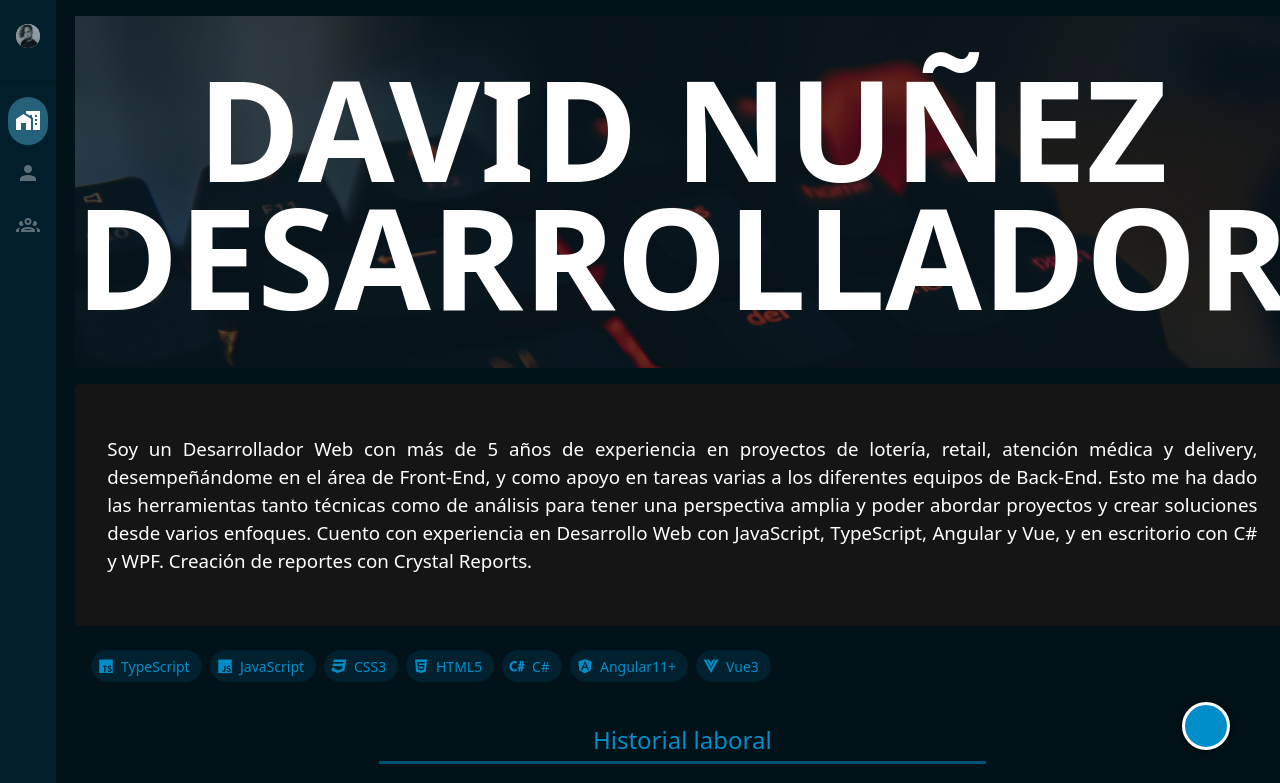
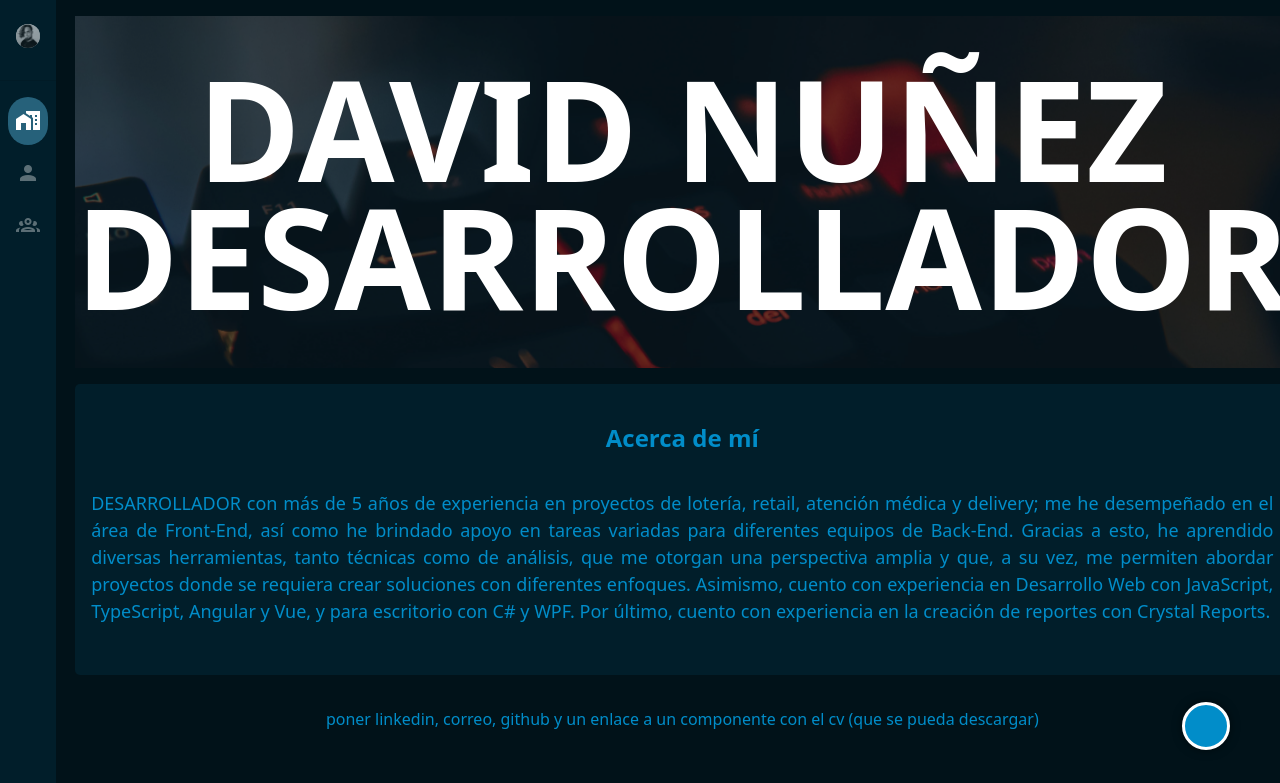
Before and after one commit to daanube/my-own-portfolio-shove-it, a Vue app: page /#/ in a window 1280 px wide. Shown: the top 783 px of the page. Built offline with nearby package versions, Linux system fonts and the light colour scheme.

Commit message:
Cambiando estilos y texto del welcome component
Cambiando estilos y texto del welcome component

```diff
--- a/src/views/Components/ArticleComponent.vue
+++ b/src/views/Components/ArticleComponent.vue
@@ -1,5 +1,10 @@
 <script lang="ts" setup>
     const props = defineProps({
+        articleTitle: {
+            type: String,
+            default: "",
+            required: true,
+        },
         articleText: {
             type: String,
             default: "",
@@ -13,7 +18,8 @@
 
 <template>
     <article id="Article">
-        <h3 id="ArticleTitle">{{ props.articleText }}</h3>
+        <h2 id="ArticleTitle" :v-if=props.articleTitle>{{ props.articleTitle }}</h2>
+        <p id="ArticleText">{{ props.articleText }}</p>
     </article>
 </template>
 
@@ -23,20 +29,26 @@
 <style lang="css" scoped>
     #Article {
         border-radius: 5px;
-        background-color: var(--greyishBlack);
-        color: #fff;
+        background-color: var(--darkColor-2);
+        color:  var(--baseColor);
         margin: 1rem 0 auto;
         padding: 1rem;
-        /* height: 10rem; */
-        /* height: 1024px; */
         display: flex;
+        flex-direction: column;
     }
     #ArticleTitle {
         width: 100%;
         text-align: center;
-        padding: 1rem;
+        padding: 0;
+        overflow-wrap: break-word;
+        margin-bottom: 0;
+    }
+    #ArticleText {
+        width: 100%;
+        padding: 1rem 0;
+        font-size: large;
+        font-weight: 400;
         text-align: justify;
         overflow-wrap: break-word;
-        font-weight: 400;
     }
 </style>
--- a/src/views/Welcome/WelcomeView.vue
+++ b/src/views/Welcome/WelcomeView.vue
@@ -3,11 +3,12 @@
     import MainTitleComponent from '../Components/MainTitleComponent.vue';
     import ArticleComponent from '../Components/ArticleComponent.vue';
     import TimelineComponent from '../Components/TimelineComponent.vue';
-    import TechStackChipList from '../Components/TechStackChipList.vue';
+    import TechStackChipListComponent from '../Components/TechStackChipListComponent.vue';
 
     const welcomeTitle = "DAVID NUÑEZ DESARROLLADOR";
     const bgUrl = "/images/bgs/michelle-ding-unsplash.jpg";
-    const articleText = "Soy un Desarrollador Web con más de 5 años de experiencia en proyectos de lotería, retail, atención médica y delivery, desempeñándome en el área de Front-End, y como apoyo en tareas varias a los diferentes equipos de Back-End. Esto me ha dado las herramientas tanto técnicas como de análisis para tener una perspectiva amplia y poder abordar proyectos y crear soluciones desde varios enfoques. Cuento con experiencia en Desarrollo Web con JavaScript, TypeScript, Angular y Vue, y en escritorio con C# y WPF. Creación de reportes con Crystal Reports.";
+    const articleTitle = "Acerca de mí";
+    const articleText = "DESARROLLADOR con más de 5 años de experiencia en proyectos de lotería, retail, atención médica y delivery; me he desempeñado en el área de Front-End, así como he brindado apoyo en tareas variadas para diferentes equipos de Back-End. Gracias a esto, he aprendido diversas herramientas, tanto técnicas como de análisis, que me otorgan una perspectiva amplia y que, a su vez, me permiten abordar proyectos donde se requiera crear soluciones con diferentes enfoques. Asimismo, cuento con experiencia en Desarrollo Web con JavaScript, TypeScript, Angular y Vue, y para escritorio con C# y WPF. Por último, cuento con experiencia en la creación de reportes con Crystal Reports.";
 </script>
 
 <!-- //////////////////////////////////////////////////////////////////////// -->
@@ -18,8 +19,10 @@
         <div class="row mainTitle" id="mainTitle">
             <div class="col-12 slotArea">
                 <MainTitleComponent :mainTitleText='welcomeTitle' :image-url='`url(${bgUrl})`' />
-                <ArticleComponent :articleText="articleText"/>
-                <TechStackChipList />
+                <ArticleComponent :articleTitle="articleTitle" :articleText="articleText"/>
+                <p class="falta"> poner linkedin, correo, github y un enlace a un componente con el cv (que se pueda descargar)</p>
+                <p class="falta"> poner disponible para trabajar en un chip</p>
+                <TechStackChipListComponent />
                 <TimelineComponent />
             </div>
         </div>
@@ -30,5 +33,9 @@
 <!-- //////////////////////////////////////////////////////////////////////// -->
 
 <style lang="css">
-
+    .falta {
+        color: var(--baseColor);
+        text-align: center;
+        padding: 1rem;
+    }
 </style>
```
Also changed, not shown: src/views/Components/CVComponent.vue (added, +11 -0 lines), src/views/Components/ContactComponent.vue (added, +11 -0 lines), src/views/Components/TechStackChipListComponent.vue (renamed from src/views/Components/TechStackChipList.vue).
